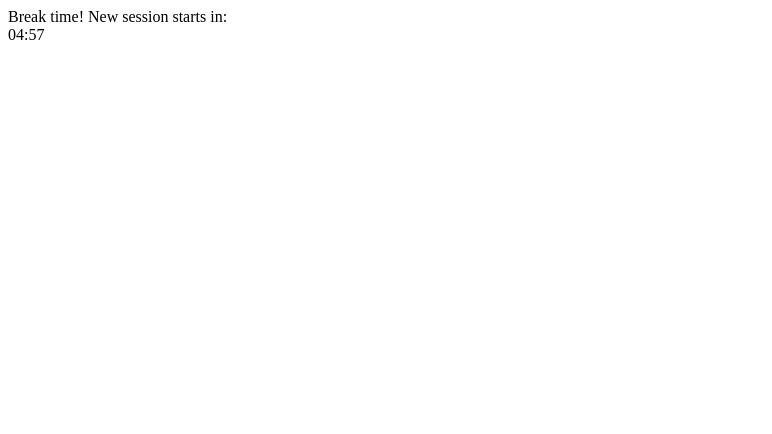
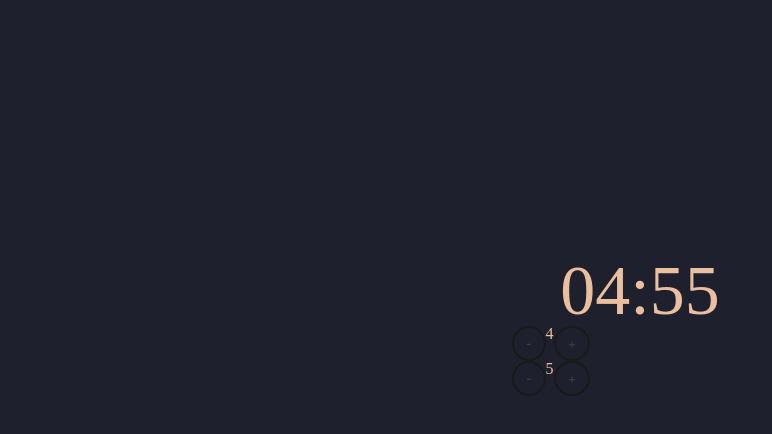
Before and after one commit to Fradven/react-pomodoro, a React (Vite) app: page / in a window 1280 px wide. Shown: the top 434 px of the page, without its empty margins (0-772 px from the left). Built offline with nearby package versions, Linux system fonts and the light colour scheme.

Commit message:
counter and css

```diff
--- a/package.json
+++ b/package.json
@@ -21,6 +21,7 @@
     "@babel/core": "^7.16.0",
     "@babel/eslint-parser": "^7.16.3",
     "@becode/eslint-config": "^0.12.1",
+    "@parcel/transformer-sass": "^2.0.1",
     "eslint": "^8.2.0",
     "eslint-plugin-prettier": "^4.0.0",
     "eslint-plugin-react": "^7.27.0",
--- a/src/Pomodoro.js
+++ b/src/Pomodoro.js
@@ -1,9 +1,15 @@
 import React, { useState, useEffect } from "react"
 
 export default function Pomodoro() {
-  const [minutes, setMinutes] = useState(0)
+  const [minutes, setMinutes] = useState(5)
   const [seconds, setSeconds] = useState(2)
+  const [timer, setTimer] = useState("")
+  const [breakTime, setBreakTime] = useState ("")
   const [displayMessage, setDisplayMessage] = useState(false)
+
+  function addTime() {
+
+  }
 
   useEffect(() => {
     let interval = setInterval(() => {
@@ -14,7 +20,7 @@ export default function Pomodoro() {
           setSeconds(59)
           setMinutes(minutes - 1)
         } else {
-          let minutes = displayMessage ? 24 : 4
+          let minutes = 0
           let seconds = 59
 
           setSeconds(seconds)
@@ -32,11 +38,25 @@ export default function Pomodoro() {
 
   return (
     <div className="pomodoro">
-      <div className="message">
-        {displayMessage && <div>Break time! New session starts in:</div>}
+
+      <div className="pomodoro__message">
+        {displayMessage && <div>Break time!</div>}
       </div>
-      <div className="timer">
+
+      <div className="pomodoro__timer">
         {timerMinutes}:{timerSeconds}
+      </div>
+
+      <div className="pomodoro__ctn-pmd">
+        <button className="pomodoro__btn pomodoro__btn--subTimer">-</button>
+        <div className="pomodoro__set-timer">{minutes}</div>
+        <button className="pomodoro__btn pomodoro__btn--addTimer">+</button>
+      </div>
+
+      <div className="pomodoro__ctn-pmd">
+        <button className="pomodoro__btn pomodoro__btn--subBreak">-</button>
+        <div className="pomodoro__set-break">5</div>
+        <button className="pomodoro__btn pomodoro__btn--addBreak">+</button>
       </div>
     </div>
   )
--- a/src/index.html
+++ b/src/index.html
@@ -2,6 +2,7 @@
 <html lang="en">
   <head>
     <meta charset="utf-8" />
+    <link rel="stylesheet" href="style/styles.scss">
     <title>My Parcel App</title>
   </head>
   <body>
--- /dev/null
+++ b/src/style/_reset.scss
@@ -0,0 +1,125 @@
+/*CSS reset*/
+html,
+body,
+div,
+span,
+applet,
+object,
+iframe,
+h1,
+h2,
+h3,
+h4,
+h5,
+h6,
+p,
+blockquote,
+pre,
+a,
+abbr,
+acronym,
+address,
+big,
+cite,
+code,
+del,
+dfn,
+em,
+img,
+ins,
+kbd,
+q,
+s,
+samp,
+small,
+strike,
+strong,
+sub,
+sup,
+tt,
+var,
+b,
+u,
+i,
+center,
+dl,
+dt,
+dd,
+ol,
+ul,
+li,
+fieldset,
+form,
+label,
+legend,
+table,
+caption,
+tbody,
+tfoot,
+thead,
+tr,
+th,
+td,
+article,
+aside,
+canvas,
+details,
+embed,
+figure,
+figcaption,
+footer,
+header,
+hgroup,
+menu,
+nav,
+output,
+ruby,
+section,
+summary,
+time,
+mark,
+audio,
+video {
+    margin: 0;
+    padding: 0;
+    border: 0;
+    font-size: 100%;
+    font: inherit;
+    vertical-align: baseline;
+}
+/* HTML5 display-role reset for older browsers */
+article,
+aside,
+details,
+figcaption,
+figure,
+footer,
+header,
+hgroup,
+menu,
+nav,
+section {
+    display: block;
+}
+body {
+    line-height: 1;
+}
+ol,
+ul {
+    list-style: none;
+}
+blockquote,
+q {
+    quotes: none;
+}
+blockquote:before,
+blockquote:after,
+q:before,
+q:after {
+    content: "";
+    content: none;
+}
+table {
+    border-collapse: collapse;
+    border-spacing: 0;
+}
--- /dev/null
+++ b/src/style/styles.scss
@@ -0,0 +1,69 @@
+@import "reset";
+@import "var";
+
+body {
+    background-color: #1e212d;
+    color: #eabf9f;
+    height: 100vh;
+
+    .pomodoro {
+        width: 20%;
+        margin: 0 auto;
+        text-align: center;
+        padding-top: 20%;
+
+        &__timer {
+            font-size: 70px;
+        }
+
+        &__ctn-pmd {
+            display: flex;
+        }
+
+        &__btn {
+            appearance: none;
+            background-color: transparent;
+            border: 2px solid #1a1a1a;
+            border-radius: 50%;
+            box-sizing: border-box;
+            color: #3b3b3b;
+            cursor: pointer;
+            display: inline-block;
+            font-family: Roobert, -apple-system, BlinkMacSystemFont, "Segoe UI",
+                Helvetica, Arial, sans-serif, "Apple Color Emoji",
+                "Segoe UI Emoji", "Segoe UI Symbol";
+            font-size: 12px;
+            font-weight: 600;
+            line-height: normal;
+            margin: 0;
+            min-height: 6px;
+            min-width: 0;
+            outline: none;
+            padding: 8px 12px;
+            text-align: center;
+            text-decoration: none;
+            transition: all 300ms cubic-bezier(0.23, 1, 0.32, 1);
+            user-select: none;
+            -webkit-user-select: none;
+            touch-action: manipulation;
+
+            will-change: transform;
+        }
+
+        &__btn:disabled {
+            pointer-events: none;
+        }
+
+        &__btn:hover {
+            color: #fff;
+            background-color: #1a1a1a;
+            box-shadow: rgba(0, 0, 0, 0.25) 0 8px 15px;
+            transform: translateY(-2px);
+        }
+
+        &__btn:active {
+            box-shadow: none;
+            transform: translateY(0);
+        }
+    }
+}
```
Also changed, not shown: src/style/_var.scss (added), 2 other files (tests, documents, lock files or other folders).
